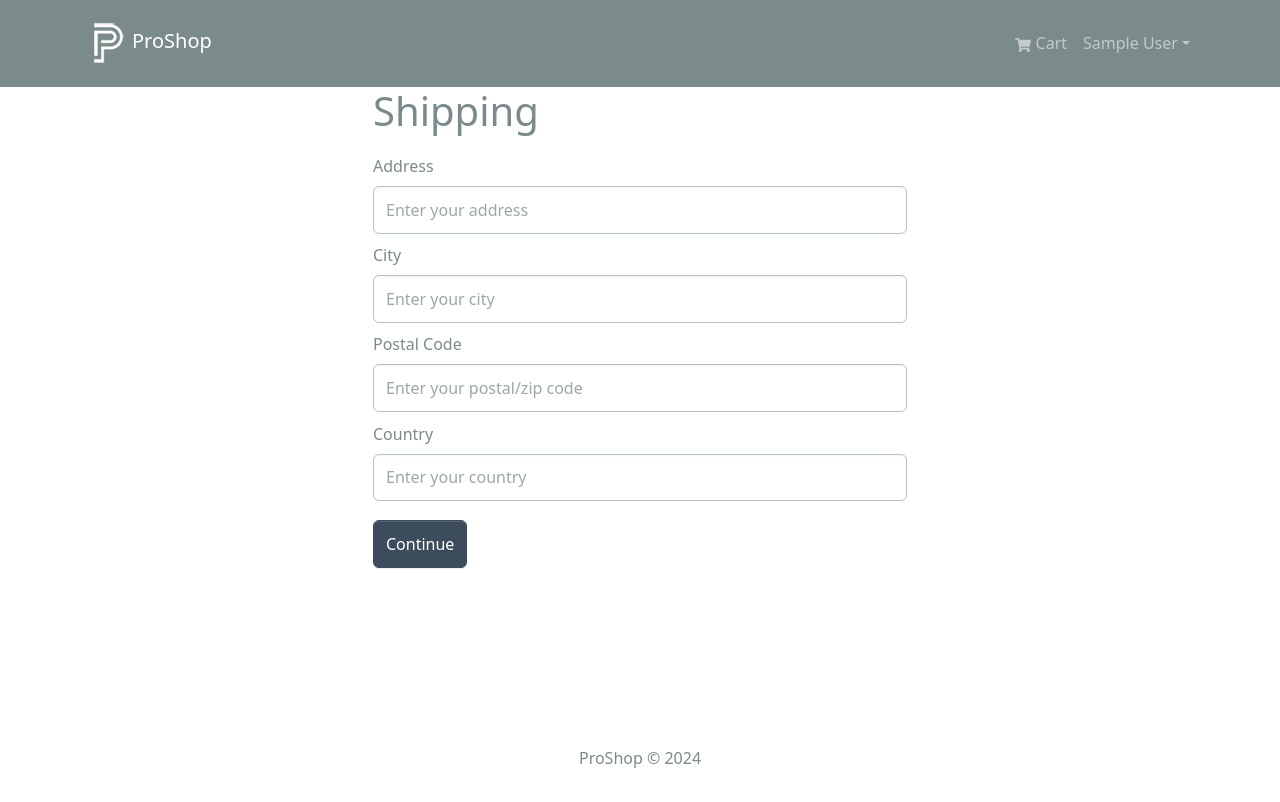
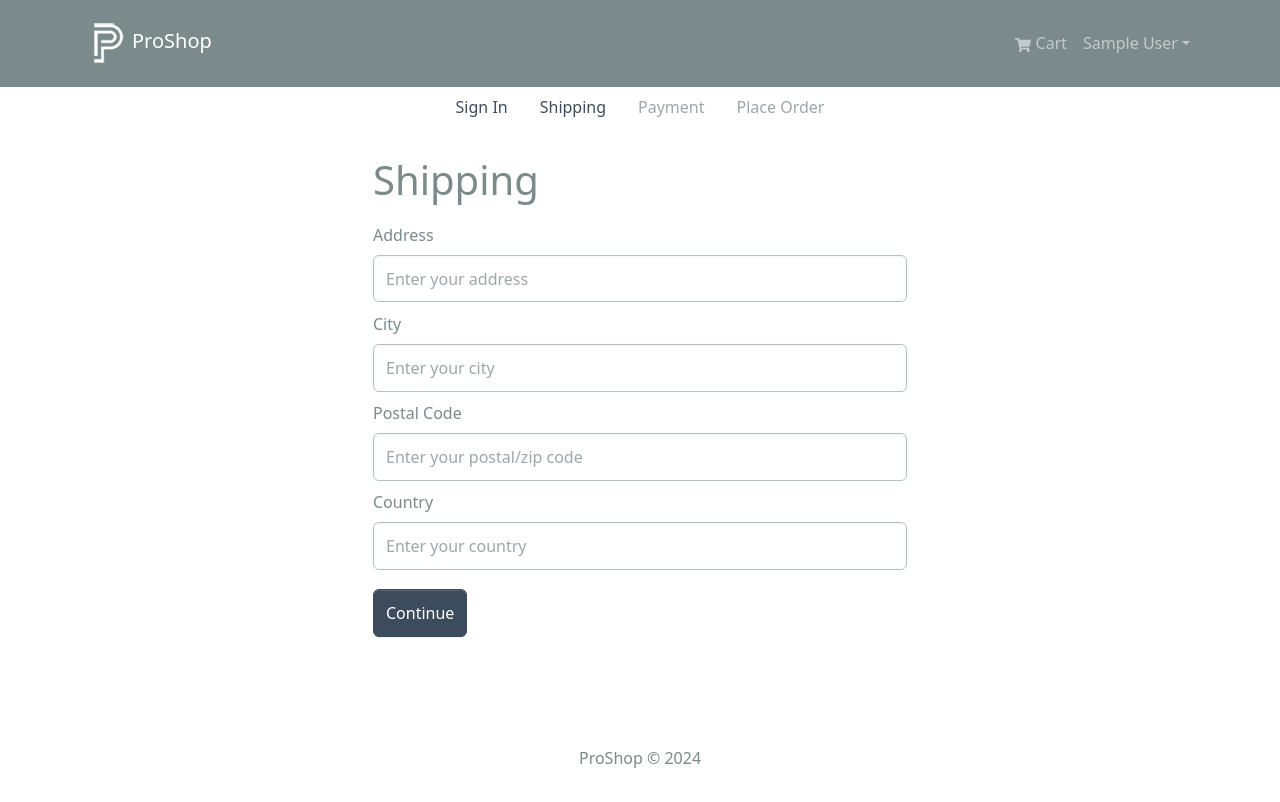
Before and after one commit to devcurt696/devshoppro, a React (Create React App) app in the folder frontend/: page /shipping in a window 1280 px wide. Shown: the top 802 px of the page. Built offline with nearby package versions, Linux system fonts and the light colour scheme; sample sign-in values are in the browser's storage.

Commit message:
implements checkout steps component

```diff
--- /dev/null
+++ b/frontend/src/components/CheckoutSteps.jsx
@@ -0,0 +1,45 @@
+import { Nav } from "react-bootstrap"
+import { LinkContainer } from "react-router-bootstrap"
+
+export const CheckoutSteps = ({step1, step2, step3, step4 }) => {
+  return (
+    <Nav className='justify-content-center mb-4'>
+        <Nav.Item>
+            {step1 ? (
+                <LinkContainer to='/login'>
+                    <Nav.Link>Sign In</Nav.Link>
+                </LinkContainer>
+            ) : (
+                <Nav.Link disabled>Sign In</Nav.Link>
+            )}
+        </Nav.Item>
+        <Nav.Item>
+            {step2 ? (
+                <LinkContainer to='/shipping'>
+                    <Nav.Link>Shipping</Nav.Link>
+                </LinkContainer>
+            ) : (
+                <Nav.Link disabled>Shipping</Nav.Link>
+            )}
+        </Nav.Item>
+        <Nav.Item>
+            {step3 ? (
+                <LinkContainer to='/payment'>
+                    <Nav.Link>Payment</Nav.Link>
+                </LinkContainer>
+            ) : (
+                <Nav.Link disabled>Payment</Nav.Link>
+            )}
+        </Nav.Item>
+        <Nav.Item>
+            {step4 ? (
+                <LinkContainer to='/placeorder'>
+                    <Nav.Link>Place Order</Nav.Link>
+                </LinkContainer>
+            ) : (
+                <Nav.Link disabled>Place Order</Nav.Link>
+            )}
+        </Nav.Item>
+    </Nav>
+  )
+}
--- a/frontend/src/screens/ShippingScreen.jsx
+++ b/frontend/src/screens/ShippingScreen.jsx
@@ -4,6 +4,7 @@
 import { useNavigate } from "react-router-dom";
 import { saveShippingAddress } from "../slices/cartSlice";
 import FormContainer from "../components/FormContainer";
+import { CheckoutSteps } from "../components/CheckoutSteps";
 
 const ShippingScreen = () => {
   const cart = useSelector((state) => state.cart);
@@ -26,6 +27,7 @@
   }
   return (
     <FormContainer>
+      <CheckoutSteps step1 step2 />
       <h1>Shipping</h1>
 
       <Form onSubmit={submitHandler}>
```
